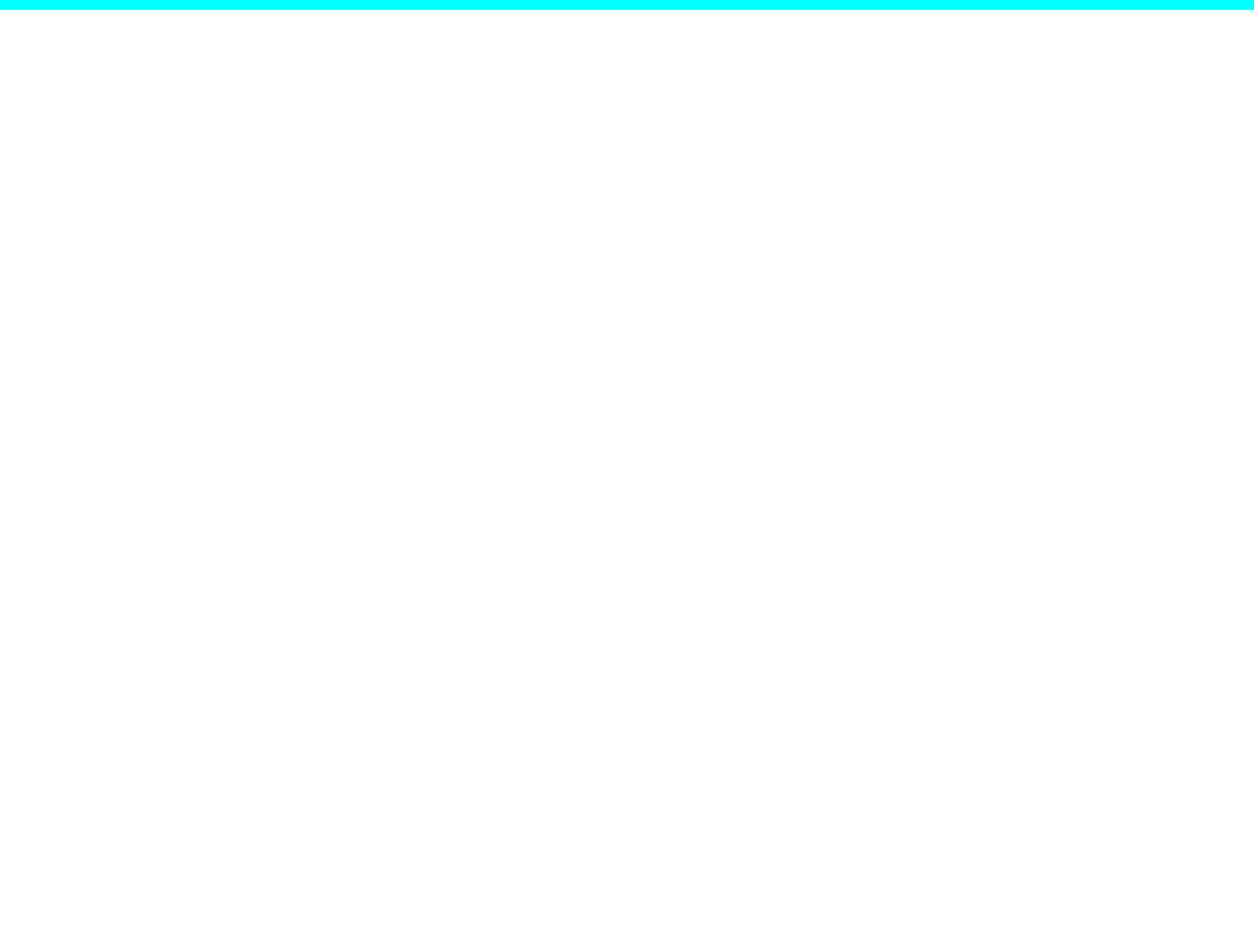
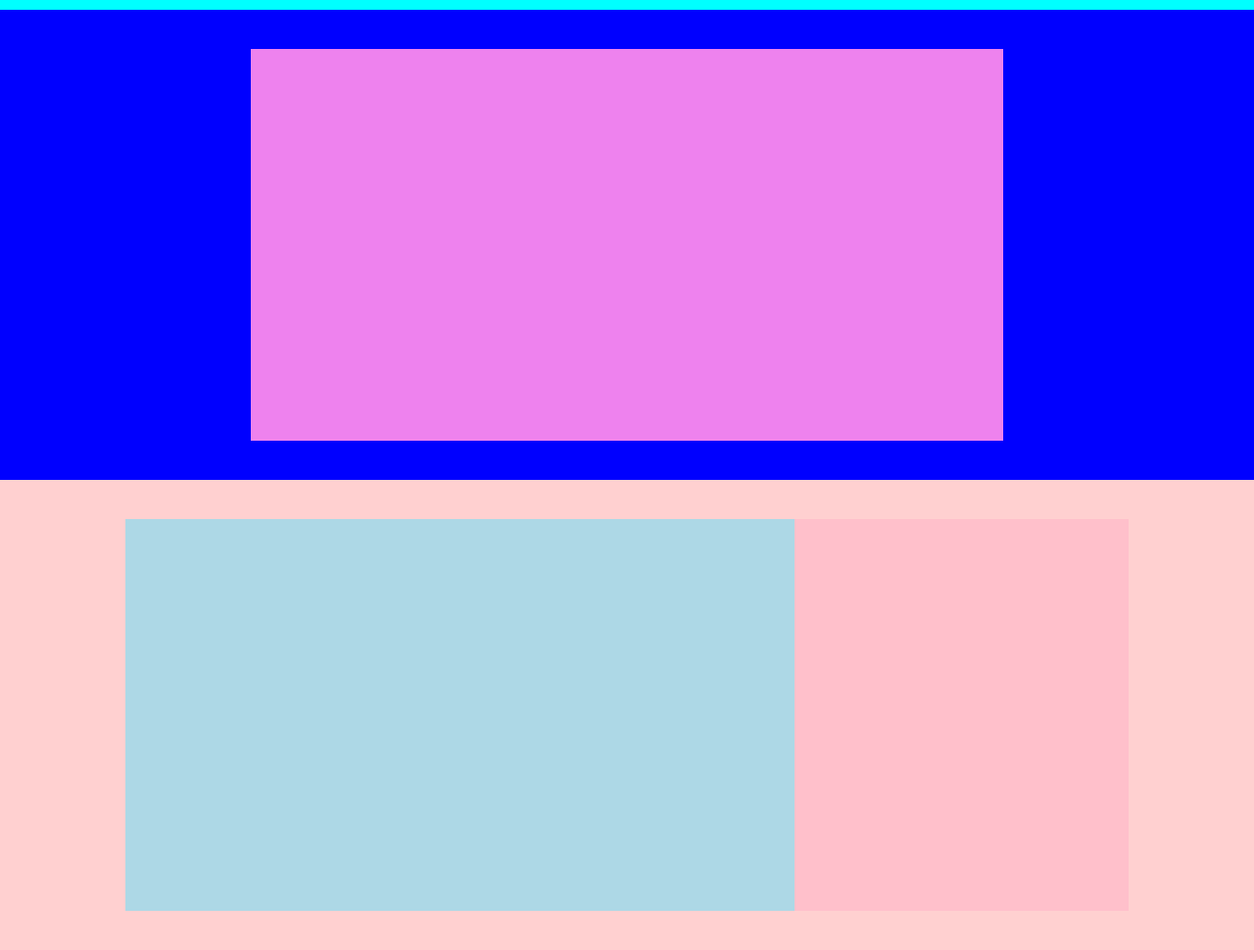
Before and after one commit to federossi93/htmlcss-struttura-discord, a plain HTML site: page index.html in a window 1280 px wide. Shown: the part 57-1027 px from the top of the page at 98% size. Before the commit the page ends 800 px from the top, so only its background shows below. Drawn offline with Linux system fonts and the light colour scheme.

Commit message:
add section main

```diff
--- a/assets/css/style.css
+++ b/assets/css/style.css
@@ -6,11 +6,11 @@
 /*#region utilities*/
 
 .col_1{
-    width: calc(100% / 12 * 2);
+    width: calc(100% / 12 * 8);
 }
 
 .col_2{
-    width: calc(100% / 12 * 5);
+    width: calc(100% / 12 * 4);
 }
 
 /*#region utilities*/
@@ -27,7 +27,7 @@ nav{
 
 .nav_bar{
     padding: 0.5rem;
-    width: 60%;
+    width: 80%;
     background-color: orange;
     margin: auto;
 
@@ -49,3 +49,46 @@ li>a{
     text-decoration: none;
 }
 /*#endregion nav*/
+
+/*#main*/
+
+#download{
+    background-color: blue;
+    display: flex;
+}
+
+.description{
+    width: 60%;
+    height: 400px;
+    margin: auto;
+    background-color: violet;
+    margin-top: 40px;
+    margin-bottom: 40px;
+}
+
+
+#info{
+    background-color: rgb(255, 208, 208);
+    display: flex;
+}
+
+.description_2{
+    display: flex;
+    flex-wrap: wrap;
+    width: 80%;
+    height: 400px;
+    margin: auto;
+    margin-top: 40px;
+    margin-bottom: 40px;
+}
+
+.part_1{
+    height: 400px;
+    background-color: lightblue;
+}
+
+.part_2{
+    height: 400px;
+    background-color: pink
+}
+/*#endmain*/
--- a/index.html
+++ b/index.html
@@ -30,8 +30,16 @@
     <!-- /#site_header -->
 
     <main id="site_main">
-        <section>
 
+        <section id="download">
+            <div class="description"></div>
+        </section>
+
+        <section id="info">
+            <div class="description_2">
+                <div class="col_1 part_1"></div>
+                <div class="col_2 part_2"></div>
+            </div>
         </section>
     </main>
     <!-- /#site_main -->
```
